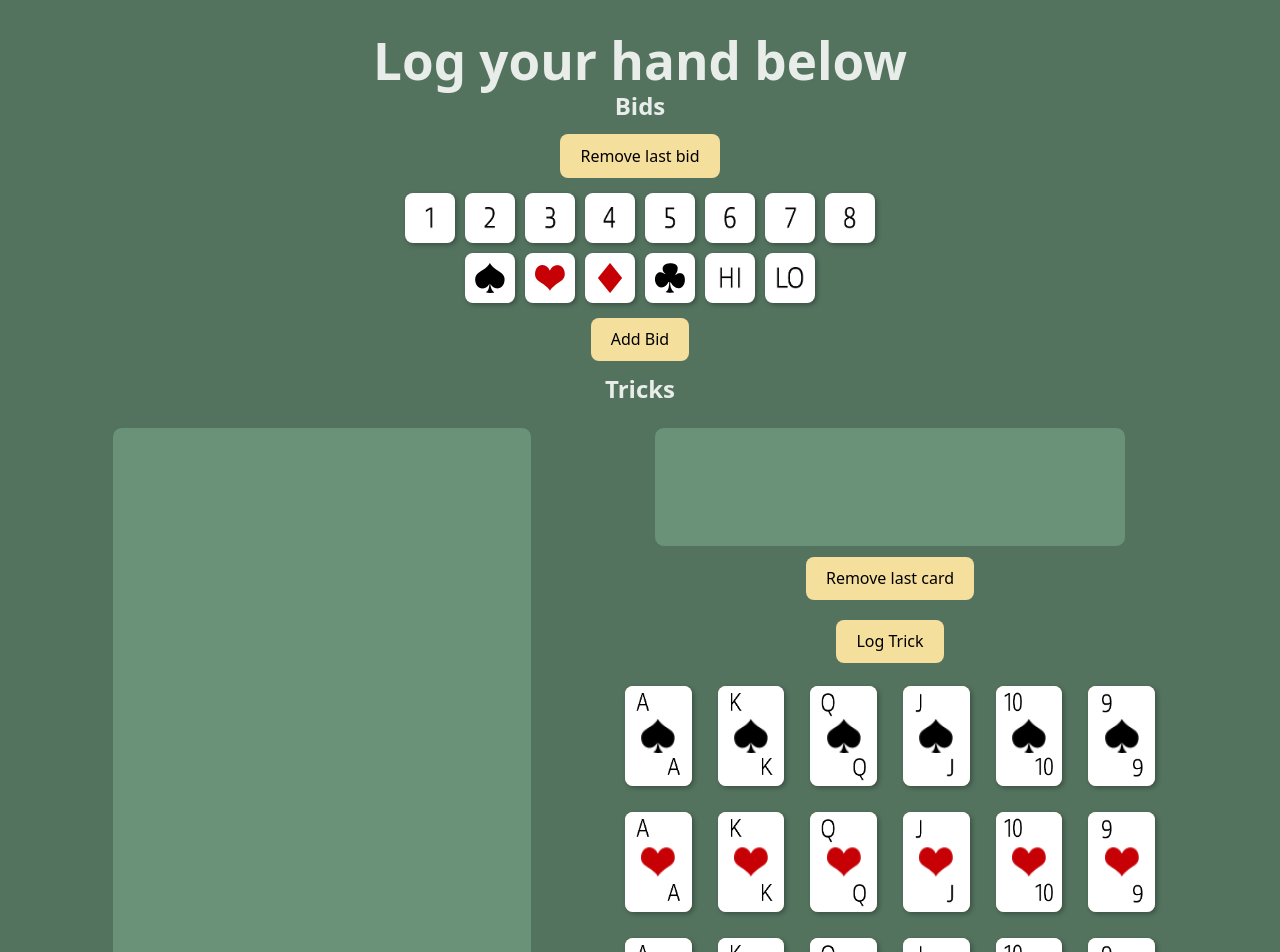
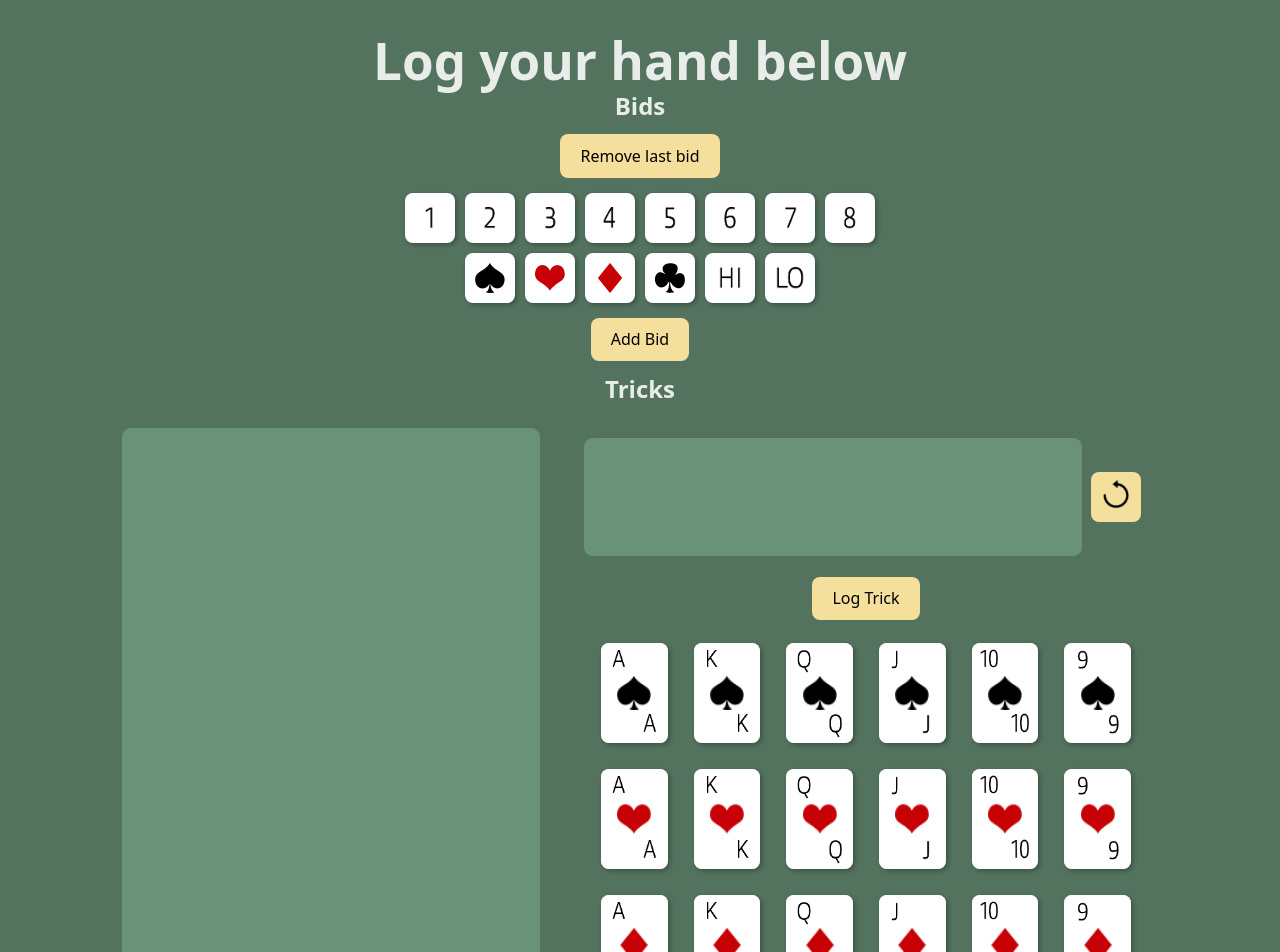
Before and after one commit to caylajr2/euchreData, a React (Vite) app in the folder euchre-data-entry-react/: page / in a window 1280 px wide. Shown: the top 952 px of the page. Built offline with nearby package versions, Linux system fonts and the light colour scheme; a web font is replaced by a local one.

Commit message:
style undo button

```diff
--- a/euchre-data-entry-react/src/components/TrickLogger.jsx
+++ b/euchre-data-entry-react/src/components/TrickLogger.jsx
@@ -3,6 +3,7 @@ import Card from './Card'
 import CardButtons from './CardButtons'
 import Trick from './Trick'
 import '../styles/trickStyle.css'
+import undoIcon from '../assets/undo.png'
 
 const TrickLogger = ({ tricksPlayed, addTrick, deck, addCardToDeck, removeCardFromDeck }) => {
     // keeps track of cards played in current open trick
@@ -67,10 +68,15 @@ const TrickLogger = ({ tricksPlayed, addTrick, deck, addCardToDeck, removeCardFr
                     )}
                 </ul>
             </div>
-            <div id='current-trick-container'>
+            <div id='trick-data-entry-container'>
                 {/* displays cards played on current trick */}
-                <Trick trickClass="current" cardsPlayed={cardsPlayed} />
-                <button onClick={() => removeCardFromTrick()}>Remove last card</button>
+                <div id="current-trick">
+                    <Trick trickClass="current" cardsPlayed={cardsPlayed} />
+                    <button className="small-square-button" onClick={() => removeCardFromTrick()}>
+                        {/* <img src="https://img.icons8.com/ios-glyphs/30/000000/undo.png" alt="undo icon"/> */}
+                        <img src={undoIcon} alt="undo icon"/>
+                    </button>
+                </div>
                 {/* adds trick to hand */}
                 <button onClick={() => handleAddTrick(cardsPlayed)}>Log Trick</button>
                 {/* component with different buttons for adding cards to a trick */}
--- a/euchre-data-entry-react/src/styles/trickStyle.css
+++ b/euchre-data-entry-react/src/styles/trickStyle.css
@@ -7,11 +7,27 @@
 
 }
 
-#current-trick-container {
+#previous-tricks-container {
+  display: flex;
+  align-items: center;
+  /* border: 2px solid black; */
+  border-radius: 10px;
+  /* background-color: #699279; */
+}
+
+#trick-data-entry-container {
   display: flex;
   flex-direction: column;
   align-items: center;
-  margin-left: 5rem;
+  margin-left: 2rem;
+}
+
+#current-trick {
+  display: flex;
+  align-items: center;
+  border-radius: 10px;
+  padding: 10px;
+  /* background-color: #699279; */
 }
 
 p.trick-label {
@@ -70,7 +86,7 @@ ul.trickRow {
 ul.trickRow.current {
   align-items: center;
   min-height:120px;
-  min-width: 85%;
+  min-width: 500px;
   background-color: #699279;
   border: solid #53735F 1px;
 }
@@ -80,3 +96,25 @@ li {
 
   /* text-align: center; */
 }
+
+button.small-square-button {
+  border-radius: 8px;
+  border: 1px solid transparent;
+  padding: 0.3em 0.3em;
+  margin: 0 0.5em;
+  background-color: #f5df9d;
+  cursor: pointer;
+  transition: border-color 0.25s;
+  height:50px;
+  aspect-ratio: 1 / 1;
+
+}
+
+button.small-square-button:hover {
+  border-color: #6b8480;
+  background-color:#e4c361 ;
+}
+
+button.small-square-button img{
+  height: 30px;
+}
```
Also changed, not shown: euchre-data-entry-react/src/assets/undo.png (added).
